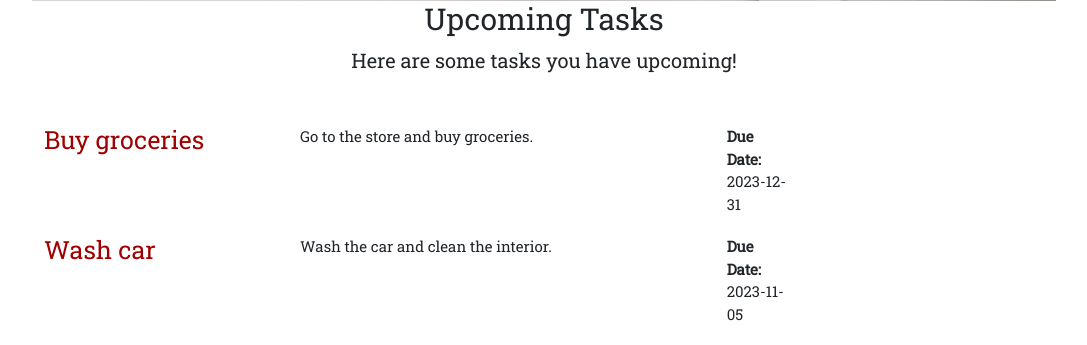
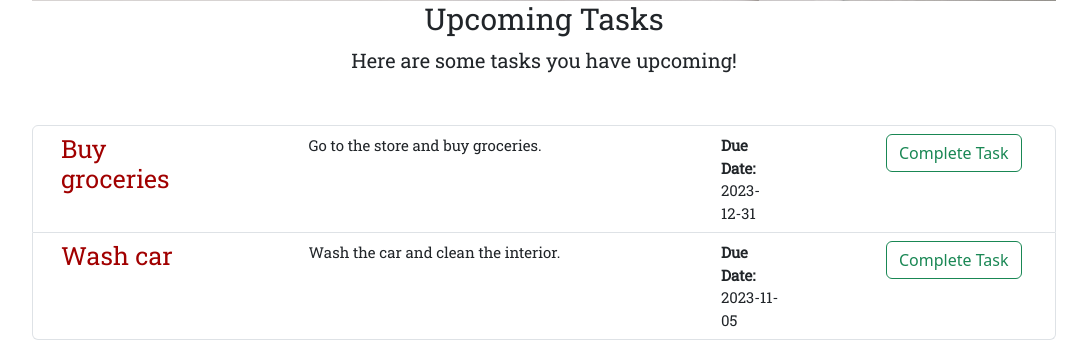
Before and after one commit to rni-HMC/homeowner-maintanence-bot, a Flask app: page / in a window 1280 px wide. Shown: the part 779-1124 px from the top of the page, without its empty margins (96-1183 px from the left). Run offline with Flask 3, Linux system fonts and the light colour scheme.

Commit message:
Pretty things up some more

```diff
--- a/src/templates/home.html
+++ b/src/templates/home.html
@@ -63,9 +63,13 @@
         <img id="banner" src="../static/splash.jpg">
         <h2>Upcoming Tasks</h2>
         <p style="margin-bottom: 50px;">Here are some tasks you have upcoming!</p>
-        {% for task in tasks %}
-        {% include 'taskitem.html' %}
-        {% endfor %}
+        <ul class="list-group">
+            {% for task in tasks %}
+            <li class="list-group-item">
+                {% include 'taskitem.html' %}
+            </li>
+            {% endfor %}
+        </ul>
     </div>
 </body>
 
--- a/src/templates/taskitem.html
+++ b/src/templates/taskitem.html
@@ -1,11 +1,14 @@
-<div class="container" style="margin-bottom: 20px;margin-top: 20px;">
-    <div class="row align-items-start">
-        <div class="col-3">
+<div class="container">
+    <div class="row justify-content-between">
+        <div class="col-2">
             <h4 id="task_title">{{ task["title"] }}</h4>
         </div>
-        <div class="col-5" id="task_description">{{ task["description"] }}</div>
+        <div class="col-4" id="task_description">{{ task["description"] }}</div>
         <div class="col-1" id="task_due_date">
             <b>Due Date: </b>{{ task["due_date"] }}
         </div>
+        <div class="col-2">
+            <button type="button" class="btn btn-outline-success">Complete Task</button>
+        </div>
     </div>
 </div>
```
